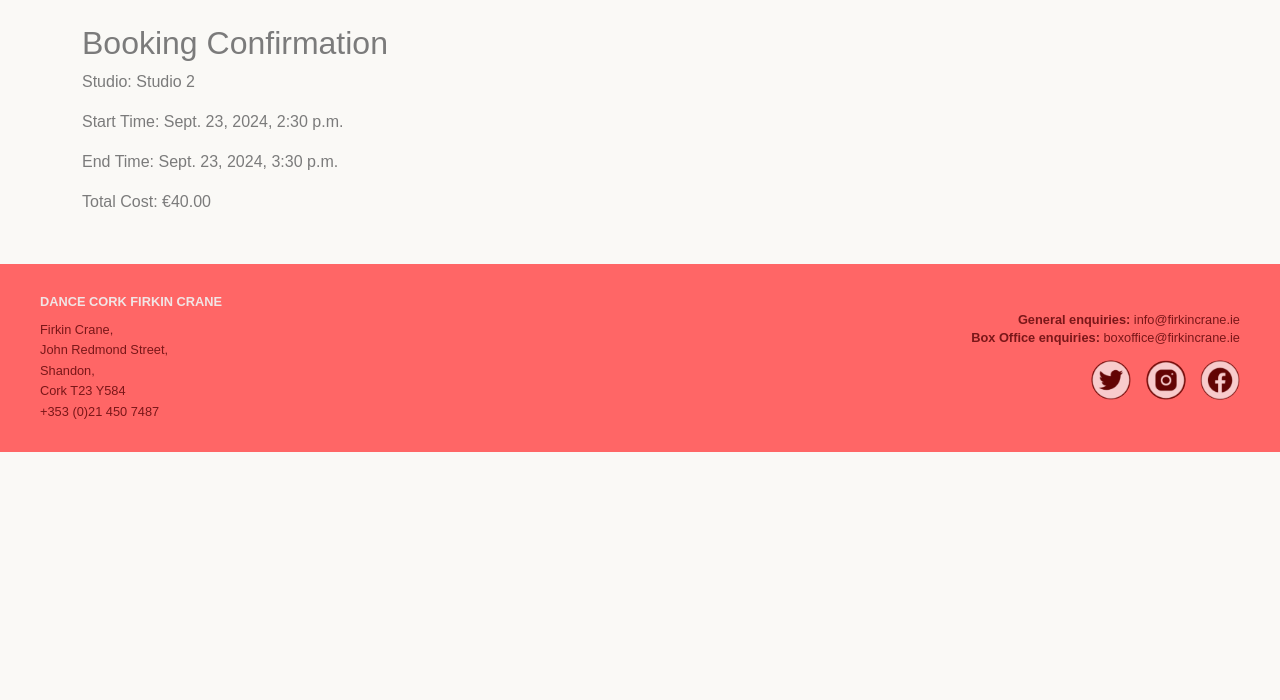
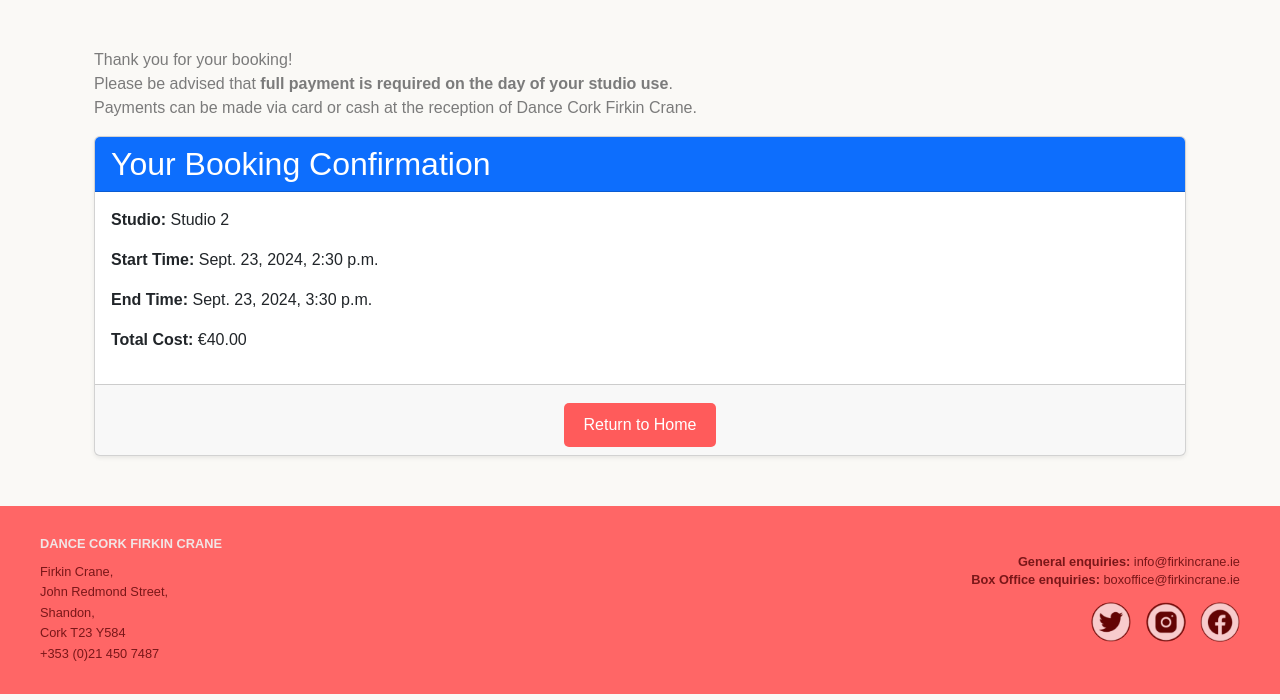
Before and after one commit to MarMarAgain/BookingsResubmitPP4, a Django app: template templates/booking_confirmation.html in a window 1280 px wide. Shown: the part 100-800 px from the top of the page. Run offline with Django 5.2, Linux system fonts and the light colour scheme; the template is opened without the code that fills it: values named after a table or form of the project are taken from there, others are empty; data comes from the database, SQL or seed files in the repository.

Commit message:
Blurb and best for ( under benefits) added. Styles for both added

```diff
--- a/booking/models.py
+++ b/booking/models.py
@@ -11,13 +11,22 @@ from decimal import Decimal
 class Studio(models.Model):
     name = models.CharField(max_length=255)
     location = models.CharField(max_length=255)
+    blurb = models.TextField(max_length=150, default='Please enter a brief description of the studio')
     description = models.TextField()
+    benefits = models.TextField(
+        help_text="Comma-separated list of recommended activities for the studio (e.g. Yoga, Photography, Dance)",
+        default="Rehersal"
+    )
     hourly_rate = models.DecimalField(max_digits=10, decimal_places=2, default=20, help_text="Hourly rate for the studio")  # Fixed rate
     capacity = models.IntegerField()
     image = models.ImageField(upload_to='studios/', default='logo.png')
 
     def __str__(self):
         return self.name
+
+    def get_recommended_uses(self):
+        """Return recommended uses as a list."""
+        return self.benefits.split(',') if self.benefits else []
 
 class Booking(models.Model):
     studio = models.ForeignKey(Studio, on_delete=models.CASCADE)
--- a/templates/booking_confirmation.html
+++ b/templates/booking_confirmation.html
@@ -2,9 +2,21 @@
 {% extends 'base.html' %}
 
 {% block content %}
-<h2>Booking Confirmation</h2>
-<p>Studio: {{ booking.studio.name }}</p>
-<p>Start Time: {{ booking.start_time }}</p>
-<p>End Time: {{ booking.end_time }}</p>
-<p>Total Cost: €{{ booking.total_cost }}</p>
+<div class="container my-5">
+    <p id="important">Thank you for your booking! <br>Please be advised that <strong>full payment is required on the day of your studio use</strong>.<br> Payments can be made via card or cash at the reception of Dance Cork Firkin Crane. </p>
+    <div class="card shadow-sm">
+        <div class="card-header bg-primary text-white">
+            <h2 class="mb-0">Your Booking Confirmation</h2>
+        </div>
+        <div class="card-body">
+            <p><strong>Studio:</strong> {{ booking.studio.name }}</p>
+            <p><strong>Start Time:</strong> {{ booking.start_time }}</p>
+            <p><strong>End Time:</strong> {{ booking.end_time }}</p>
+            <p><strong>Total Cost:</strong> €{{ booking.total_cost }}</p>
+        </div>
+        <div class="card-footer text-center">
+            <a href="/" class="btn btn-secondary">Return to Home</a>
+        </div>
+    </div>
+</div>
 {% endblock %}
--- a/templates/studio_detail.html
+++ b/templates/studio_detail.html
@@ -21,7 +21,8 @@
 
             <!-- Studio Details -->
             <div class="studio-details">
-                <p class="lead">{{ studio.description }}</p>
+                <p class="benefits">{{ studio.benefits }}</p>
+                <p class="lead">{{ studio.description}}</p>
                 <p><strong>Capacity:</strong> {{ studio.capacity }} people</p>
                 <p><strong>Price:</strong> €{{ studio.hourly_rate }} per hour</p>
 
--- a/templates/studio_list.html
+++ b/templates/studio_list.html
@@ -15,7 +15,7 @@
             <div class="studio-card-body">
                 <h5 class="card-title">{{ studio.title }}</h5>
                 <p class="card-text"><strong>{{ studio.location }}</strong></p>
-                <p class="card-text">{{ studio.description|truncatewords:15 }}</p>
+                <p class="card-text">{{ studio.blurb|truncatewords:15 }}</p>
                 <p class="card-text"><strong>Capacity: {{ studio.capacity }} people</strong></p>
                 <p class="card-text"><strong>Price: €{{ studio.hourly_rate }} / hour</strong></p>
                 <a href="{% url 'studio_detail' studio.id %}" class="btn btn-primary">View Details</a>
```
Also changed, not shown: static/css/studio_detail.css (+11 -0 lines), db.sqlite3.
